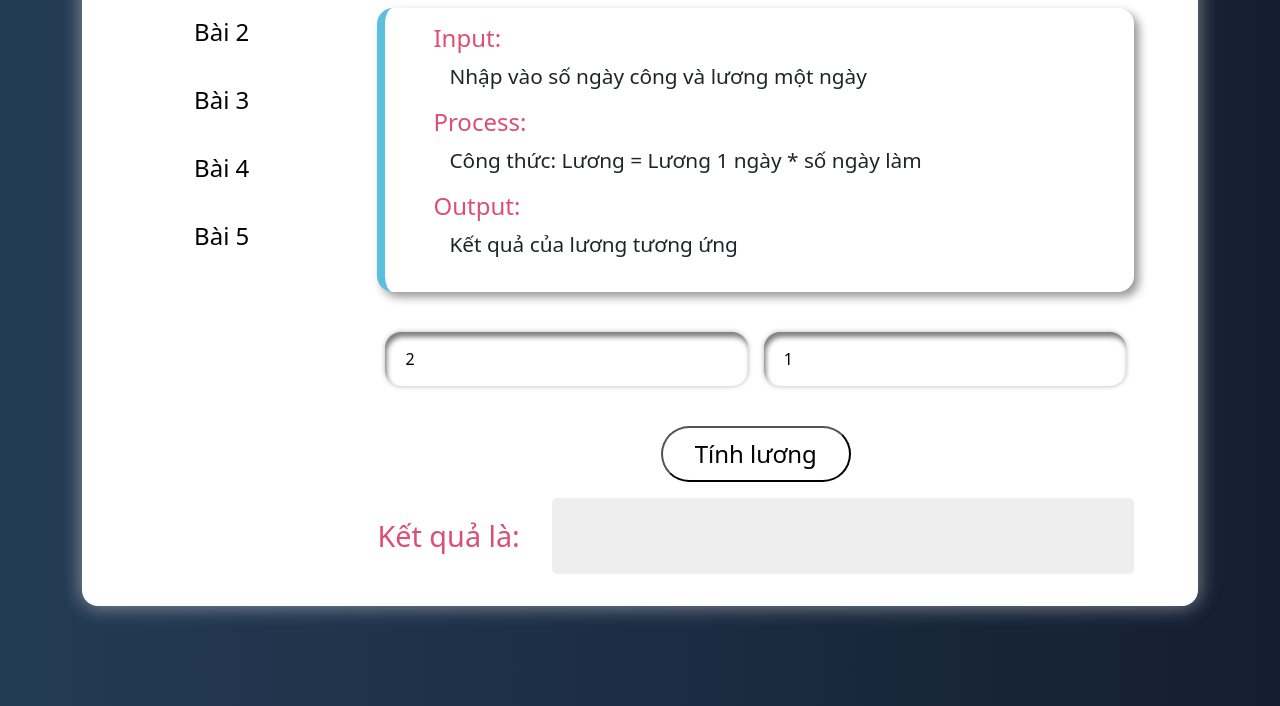
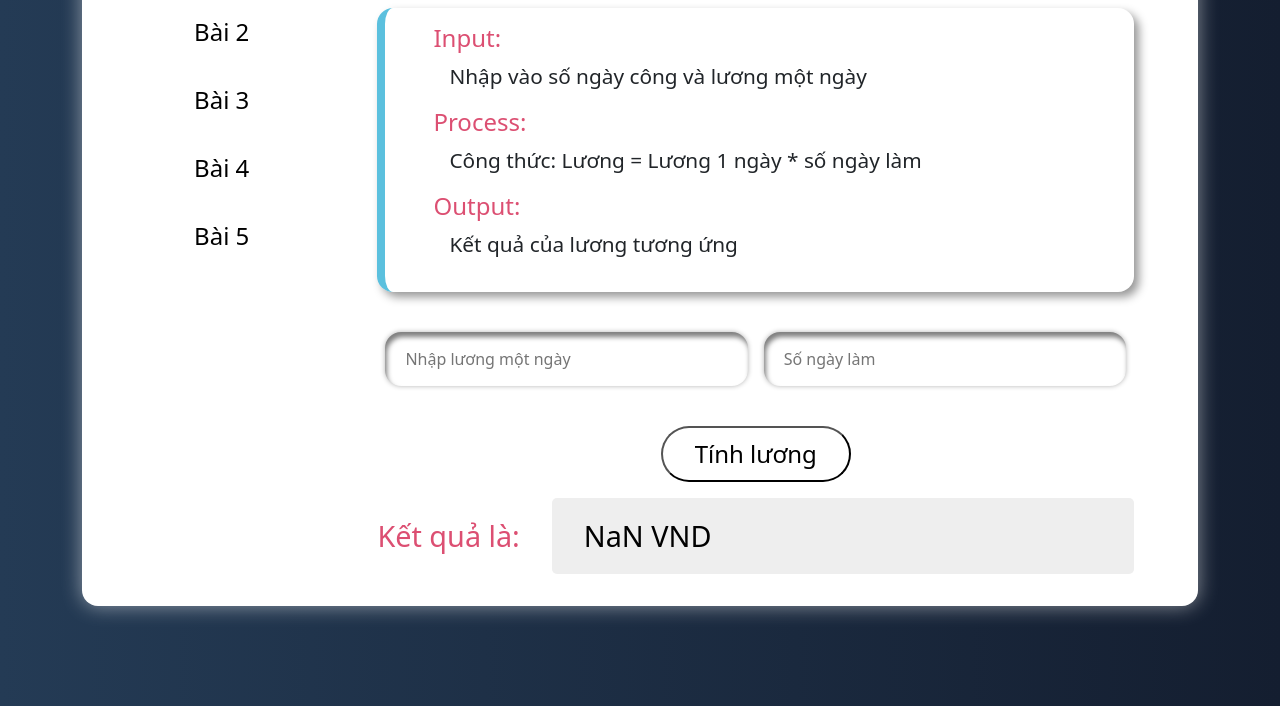
Before and after one commit to henrylenguyen/javascript_buoi13, a plain HTML site: page index.html in a window 1280 px wide. Both pictures are taken after a click on the button "Tính lương". Shown: the part 94-800 px from the top of the page. Drawn offline with nearby package versions, Linux system fonts and the light colour scheme.

Commit message:
giao dien UI Javascript

```diff
--- a/app.js
+++ b/app.js
@@ -1,17 +1,58 @@
 // bài 1
-let inputSalary = parseFloat(document.querySelector('#inputSalary').value);
-let inputWorkingDay = parseFloat(document.querySelector('#inputWorkingDay').value);
 
-function sumSalary(number1,number2){
+function sumSalary(number1=0,number2=0){
   return number1*number2;
 }
 
 // func gọi nút tính lương
 function resultSalary(){
+  //lấy giá trị của lương 1 ngày
+  let inputSalary = parseFloat(document.querySelector('#inputSalary').value);
+  //lấy giá trị của số ngày công
+  let inputWorkingDay = parseFloat(document.querySelector('#inputWorkingDay').value);
 
-  // let result = sumSalary(inputSalary,inputWorkingDay);
-  // console.log(result);
-  // document.querySelector('#resultSalary').value = result;
+  if(inputSalary<=1000 || inputWorkingDay<=1){
+    document.querySelector('#resultSalary').value = 'dữ liệu không hợp lệ';
+
+  }
+  else{
+     // tính số tiền công
+  let result = sumSalary(inputSalary,inputWorkingDay);
+      result = new Intl.NumberFormat('it-IT', {
+      style: 'currency',
+      currency: 'VND'
+    }).format(result);
+  document.querySelector('#resultSalary').value = result;
+}
 
 }
-resultSalary();
+
+
+//bài 2
+
+
+//nếu người dùng nhập 2 số?
+/**
+ * trường hợp 1: gán cứng cho mỗi giá trị khởi tạo là 0
+ * trường hợp 2: kiểm tra dữ liệu nhập vào >=0 mới tính
+ * trường hợp 3: chuyển dữ liệu người dùng nhập vào thành 1 mảng, nếu mảng đó mà độ dài <5 là trả về false
+ */
+
+function average(a=0,b=0,c=0,d=0,e=0){
+  return (a+b+c+d+e)/5
+}
+function checkBool(a,b,c,d,e){
+  if(a==0 || b==0 || c==0 || d==0 || e==0){
+    return false;
+  }
+  return true;
+}
+  let arr = new Array();
+// arr.push("thái","lê");
+// console.log(arr);
+  let number = document.querySelectorAll('.number');
+  number.forEach(element => {
+  // console.log(element.value);
+  arr.push(element.value);
+  console.log(arr);
+});
--- a/index.html
+++ b/index.html
@@ -59,8 +59,8 @@
               </div>
               <div class="tab__input ">
                 <div class="row input__group ">
-                  <input class="col m-2 input" id="inputSalary" value="2" type="number" placeholder="Nhập lương một ngày"  min="1">
-                  <input class="col m-2 input " id="inputWorkingDay" value="1" type="number" placeholder="Số ngày làm" min="1">
+                  <input class="col m-2 input" id="inputSalary"  type="number" placeholder="Nhập lương một ngày"  min="1">
+                  <input class="col m-2 input " id="inputWorkingDay"  type="number" placeholder="Số ngày làm" min="1">
                 </div>
                 <div class="result">
                   <button class="result__button"  onclick="resultSalary()">Tính lương</button>
@@ -93,11 +93,11 @@
               </div>
               <div class="tab__input ">
                 <div class="row input__group ">
-                  <input class="col-sm-3 m-2 input" type="number" placeholder="Số thứ nhất" min="0">
-                  <input class="col-sm-3 m-2 input" type="number" placeholder="Số thứ hai" min="0">
-                  <input class="col-sm-3 m-2 input" type="number" placeholder="Số thứ ba" min="0">
-                  <input class="col-sm-3 m-2 input" type="number" placeholder="Số thứ tư" min="0">
-                  <input class="col-sm-3 m-2 input" type="number" placeholder="Số thứ năm" min="0">
+                  <input class="col-sm-3 m-2 input number" value="1" type="number" id="number1" placeholder="Số thứ nhất" min="0">
+                  <input class="col-sm-3 m-2 input number" value="" type="numbe" id="number2" placeholder="Số thứ hai" min="0">
+                  <input class="col-sm-3 m-2 input number" value="3" type="number" id="number3" placeholder="Số thứ ba" min="0">
+                  <input class="col-sm-3 m-2 input number" value="4" type="number" id="number4" placeholder="Số thứ tư" min="0">
+                  <input class="col-sm-3 m-2 input number"  value="5" type="number" id="number5" placeholder="Số thứ năm" min="0">
                 </div>
                 <div class="result">
                   <button class="result__button">Tính trung bình</button>
```
